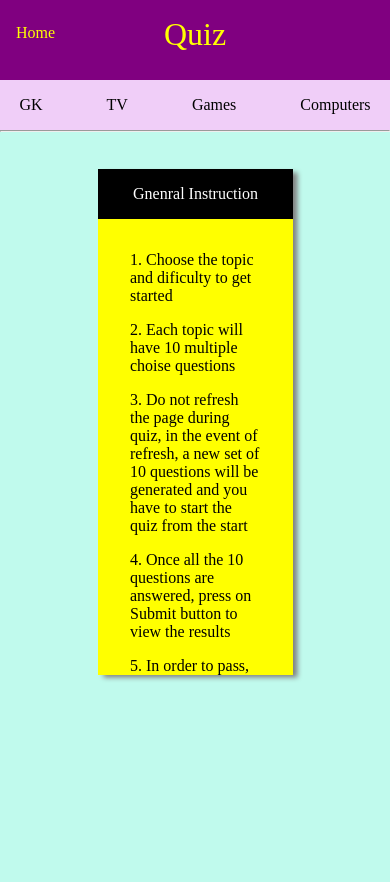
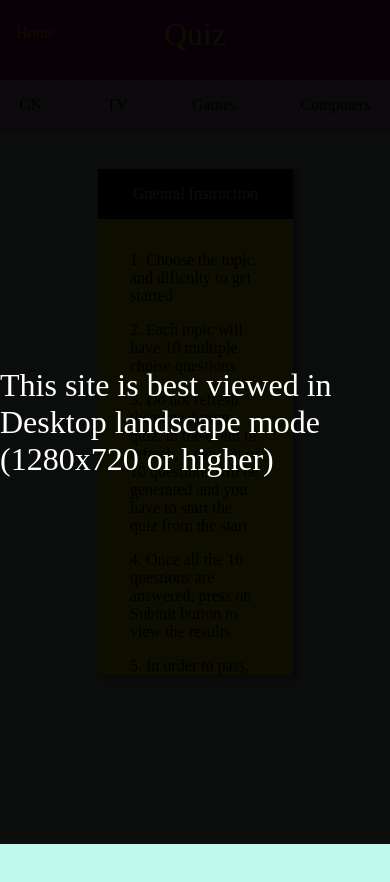
Before and after one commit to Arivarasan-Murali/Quiz, an Angular app: page / in a window 390 px wide. Shown: the top 882 px of the page. Built offline with nearby package versions, Linux system fonts and the light colour scheme.

Commit message:
Block portrait or mobile view

```diff
--- a/src/index.html
+++ b/src/index.html
@@ -8,6 +8,11 @@
   <link rel="icon" type="image/x-icon" href="favicon.ico">
 </head>
 <body>
+  <div class="desktopMode">
+    <p>
+      This site is best viewed in Desktop landscape mode (1280x720 or higher)
+    </p>
+  </div>
   <app-root></app-root>
 </body>
 </html>
--- a/src/styles.css
+++ b/src/styles.css
@@ -6,6 +6,27 @@
 }
 
 body {
-    /* background-color: rgba(255, 165, 0, .5); */
     overflow: hidden;
+    z-index: 1;
 }
+
+.desktopMode {
+    position: fixed;
+    display: none;
+    top: 0px;
+    left: 0px;
+    height: 100vh;
+    width: 100vw;
+    background-color: rgba(0, 0, 0, 0.95);
+    z-index: 1000;
+    justify-content: center;
+    align-content: center;
+    color: white;
+    font-size: 200%;
+}
+
+@media screen and ((max-width:1000px) or (max-height: 600px)) {
+    .desktopMode {
+        display: grid;
+    }
+}
```
